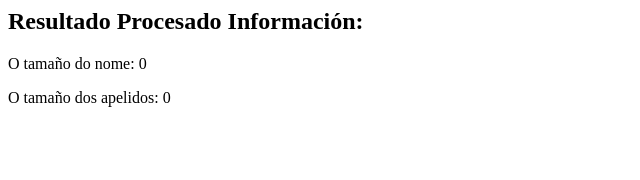
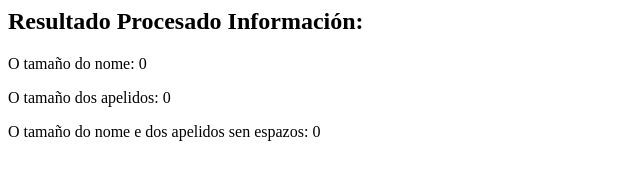
Before and after one commit to a23luispv/dwcc, a plain HTML site: page ud03/ej03/ej03.html in a window 1280 px wide. Both pictures are taken after a click on the button "Enviar". Shown: the whole page, without its empty margins (0-640 px from the left). Drawn offline with Linux system fonts and the light colour scheme.

Commit message:
ej03-p1-tamanosinespacios

```diff
--- a/ud03/ej03/ej03.html
+++ b/ud03/ej03/ej03.html
@@ -15,10 +15,14 @@
             let tamanoNombre = nombre.length;
             let tamanoApellidos = apellidos.length;
 
+            //2.O tamaño do nome e dos apelidos sen espazos.
+            let tamanoSinEspacios = nombre.replace(/\s/g, "").length + apellidos.replace(/\s/g, "").length;
+
             // Mostrar resultados en el cuerpo del HTML
             document.write("<h2>Resultado Procesado Información:</h2>");
             document.write("<p>O tamaño do nome: " + tamanoNombre + "</p>");
             document.write("<p>O tamaño dos apelidos: " + tamanoApellidos + "</p>");
+            document.write("<p>O tamaño do nome e dos apelidos sen espazos: " + tamanoSinEspacios + "</p>");
         }
     </script>
 </head>
```
